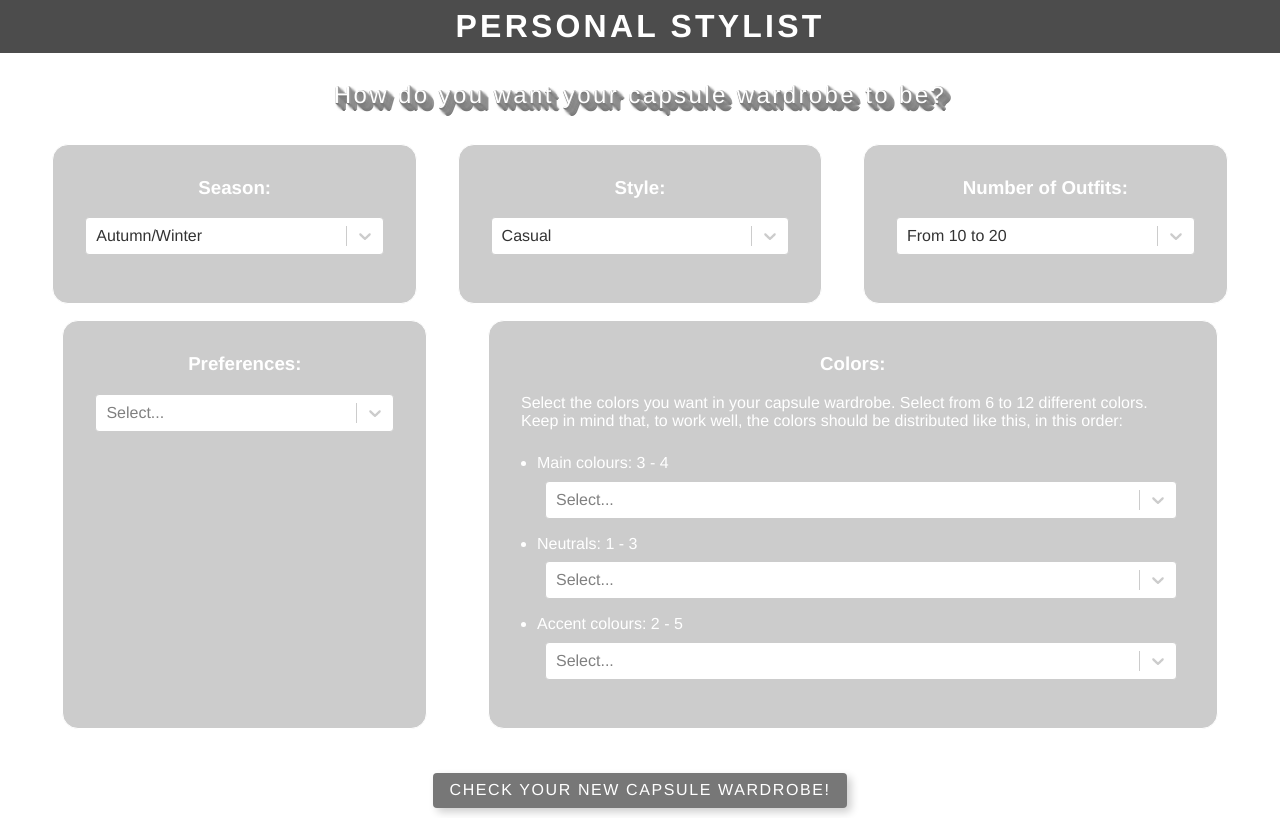
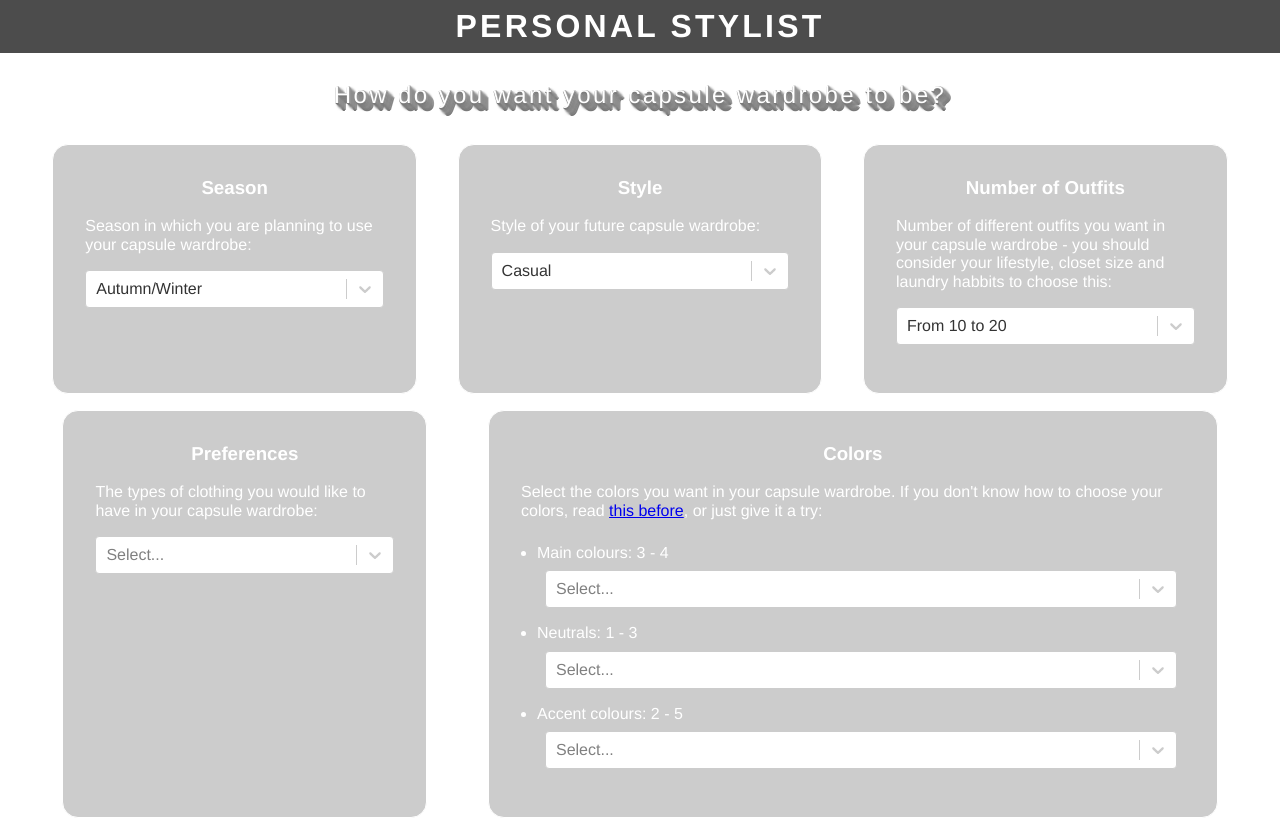
Before and after one commit to Lzduque/personal-stylist, a React (Create React App) app: page / in a window 1280 px wide. Shown: the top 818 px of the page. Built offline with nearby package versions, Linux system fonts and the light colour scheme.

Commit message:
fix style and types

```diff
--- a/src/Components/CapsuleForm.tsx
+++ b/src/Components/CapsuleForm.tsx
@@ -188,7 +188,7 @@ const CapsuleForm = ({ capsule, setCapsule }: IProps) => {
         </div>
       </form>
       <br />
-      <div className="container flex" >
+      <div className="container flex " >
         {wardrobe
           ? <Palette colors={capsule.colors} />
           : <br />
--- a/src/Components/ColorsField.tsx
+++ b/src/Components/ColorsField.tsx
@@ -95,7 +95,7 @@ const ColorsField = ({ selectedColors, updateField }: IProps) => {
 
     const colors = selectedOption
                   ? selectedOption.map((x: any) => x.value)
-                  : null;
+                  : [];
     updateField(Fields.MainColors, colors);
   };
 
@@ -105,7 +105,7 @@ const ColorsField = ({ selectedColors, updateField }: IProps) => {
 
     const colors = selectedOption
       ? selectedOption.map((x: any) => x.value)
-      : null;
+      : [];
     updateField(Fields.NeutralColors, colors);
   };
 
@@ -115,7 +115,7 @@ const ColorsField = ({ selectedColors, updateField }: IProps) => {
 
     const colors = selectedOption
       ? selectedOption.map((x: any) => x.value)
-      : null;
+      : [];
     updateField(Fields.AccentColors, colors);
   };
 
@@ -156,10 +156,10 @@ const ColorsField = ({ selectedColors, updateField }: IProps) => {
 
   return (
     <div className="colors mt0 mb3-ns">
-      <h3 className="mt0" >Colors:</h3>
+      <h3 className="mt0" >Colors</h3>
       <p className="fw4 tl">
-        Select the colors you want in your capsule wardrobe. Select from 6 to 12 different colors. Keep in mind that, to work well, the colors should be distributed like this, in this order:
-        </p>
+        Select the colors you want in your capsule wardrobe. If you don't know how to choose your colors, read <a href="https://anuschkarees.com/blog/2014/08/25/how-to-choose-a-versatile-colour-palette-for-your-wardrobe-incl-36-sample-colour-palettes" target="_blank">this before</a>, or just give it a try:
+      </p>
       <ul className="fw4 tl pl3">
         <li className="pt2">Main colours: 3 - 4</li>
         <Select
--- a/src/Components/NumberOfOutfitsField.tsx
+++ b/src/Components/NumberOfOutfitsField.tsx
@@ -23,7 +23,10 @@ const NumberOfOutfitsField = ({ selectedNumberOfOutfits, updateField}: IProps) =
 
   return (
     <div className="numberOfOutfits mt0 mb3-ns">
-      <h3 className="mt0" >Number of Outfits:</h3>
+      <h3 className="mt0" >Number of Outfits</h3>
+      <p className="fw4 tl">
+        Number of different outfits you want in your capsule wardrobe - you should consider your lifestyle, closet size and laundry habbits to choose this:
+      </p>
       <Select
         className="select"
         isSearchable={false}
--- a/src/Components/Palette.tsx
+++ b/src/Components/Palette.tsx
@@ -12,11 +12,8 @@ interface IProps {
 const Palette = ({ colors }: IProps) => {
   return (
     <div className="wardrobe box mw9 flex justify-center center ph4-ns cf fl w-100 w-100-ns pa2">
-      <div className="ba bg-black-10 pa4 br4 tc ">
+      <div className="ba bg-black-10 w-100 mw7-l pa4 br4 tc ">
         <h3 className="mt0" >This is the Palette you created!!</h3>
-        <p className="fw4">
-          Here are the pieces you are going to need if you want this capsule wardrobe.
-        </p>
         <div className="paletteContainer bg-white-50 ">
           <div className="mainPalette flex flex-row mv2 mr2">
             {colors.mains.map(colors =>
--- a/src/Components/PreferencesField.tsx
+++ b/src/Components/PreferencesField.tsx
@@ -31,7 +31,10 @@ const PreferencesField = ({ selectedPreferences, updateField }: IProps) => {
 
   return (
     <div className="preferences mt0 mb3-ns">
-      <h3 className="mt0" >Preferences:</h3>
+      <h3 className="mt0" >Preferences</h3>
+      <p className="fw4 tl">
+        The types of clothing you would like to have in your capsule wardrobe:
+      </p>
       <Select
         className="select"
         isSearchable={false}
--- a/src/Components/SeasonField.tsx
+++ b/src/Components/SeasonField.tsx
@@ -24,8 +24,10 @@ const SeasonField = ({ selectedSeason, updateField}: IProps) => {
 
   return (
     <div className="season mt0 mb3-ns" >
-      {/* <label className="fw7 f6" > */}
-      <h3 className="mt0" >Season:</h3>
+      <h3 className="mt0" >Season</h3>
+      <p className="fw4 tl">
+        Season in which you are planning to use your capsule wardrobe:
+      </p>
       <Select
         className="select"
         isSearchable={false}
--- a/src/Components/StyleField.tsx
+++ b/src/Components/StyleField.tsx
@@ -23,7 +23,10 @@ const StyleField = ({ selectedStyle, updateField}: IProps) => {
 
   return (
     <div className="style mt0 mb3-ns">
-      <h3 className="mt0" >Style:</h3>
+      <h3 className="mt0" >Style</h3>
+      <p className="fw4 tl">
+        Style of your future capsule wardrobe:
+      </p>
       <Select
         className="select"
         isSearchable={false}
--- a/src/Components/Wardrobe.tsx
+++ b/src/Components/Wardrobe.tsx
@@ -17,7 +17,7 @@ const CWardrobe = ({ wardrobe }: IProps) => {
 
   return (
     <div className="wardrobe box mw9 flex justify-center center ph4-ns cf fl w-100 w-100-ns pa2">
-      <div className="ba bg-black-10 pa4 br4 tc ">
+      <div className="ba bg-black-10 w-100 mw7-l pa4 br4 tc ">
         <h3 className="mt0" >Here is Your Capsule Wardrobe! Enjoy!!</h3>
         <p className="fw4">
           Here are the pieces you are going to need if you want this capsule wardrobe. The quantity and colors you'll need for each piece of clothing are listed below!
```
